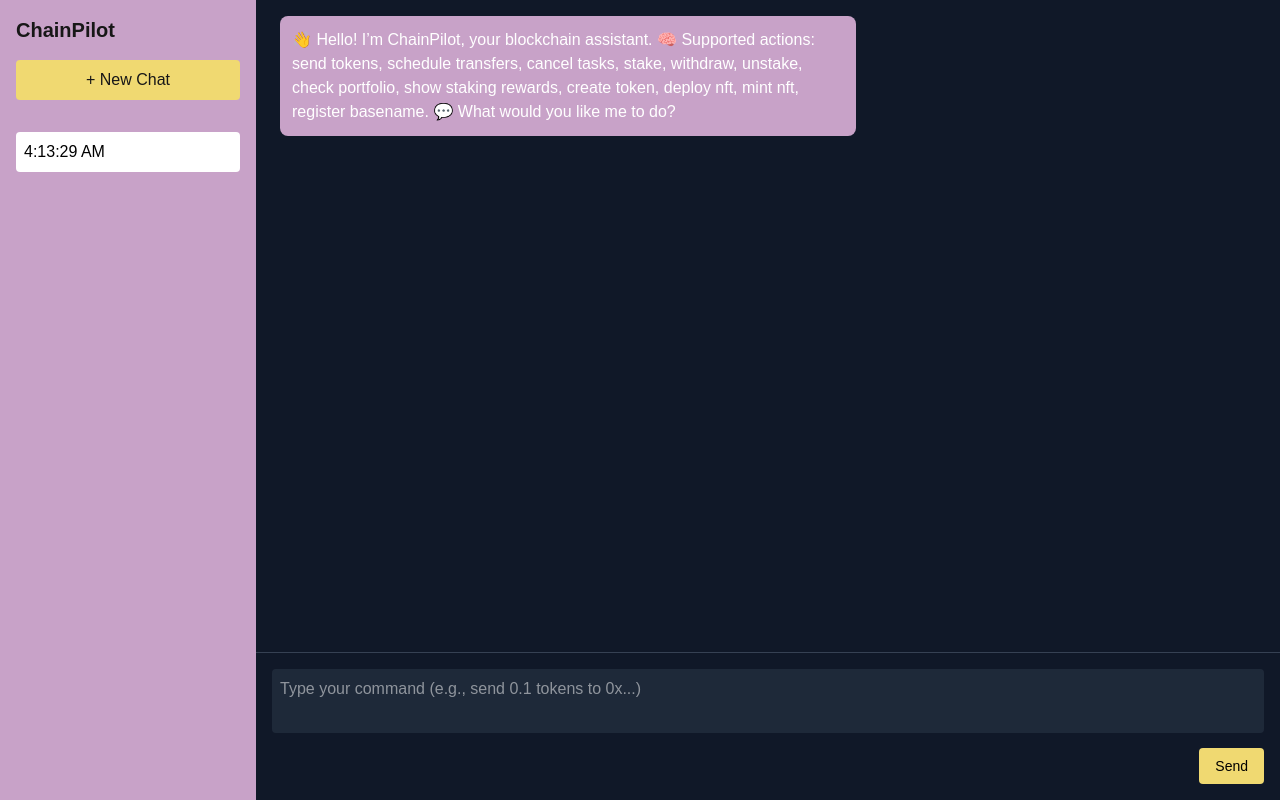
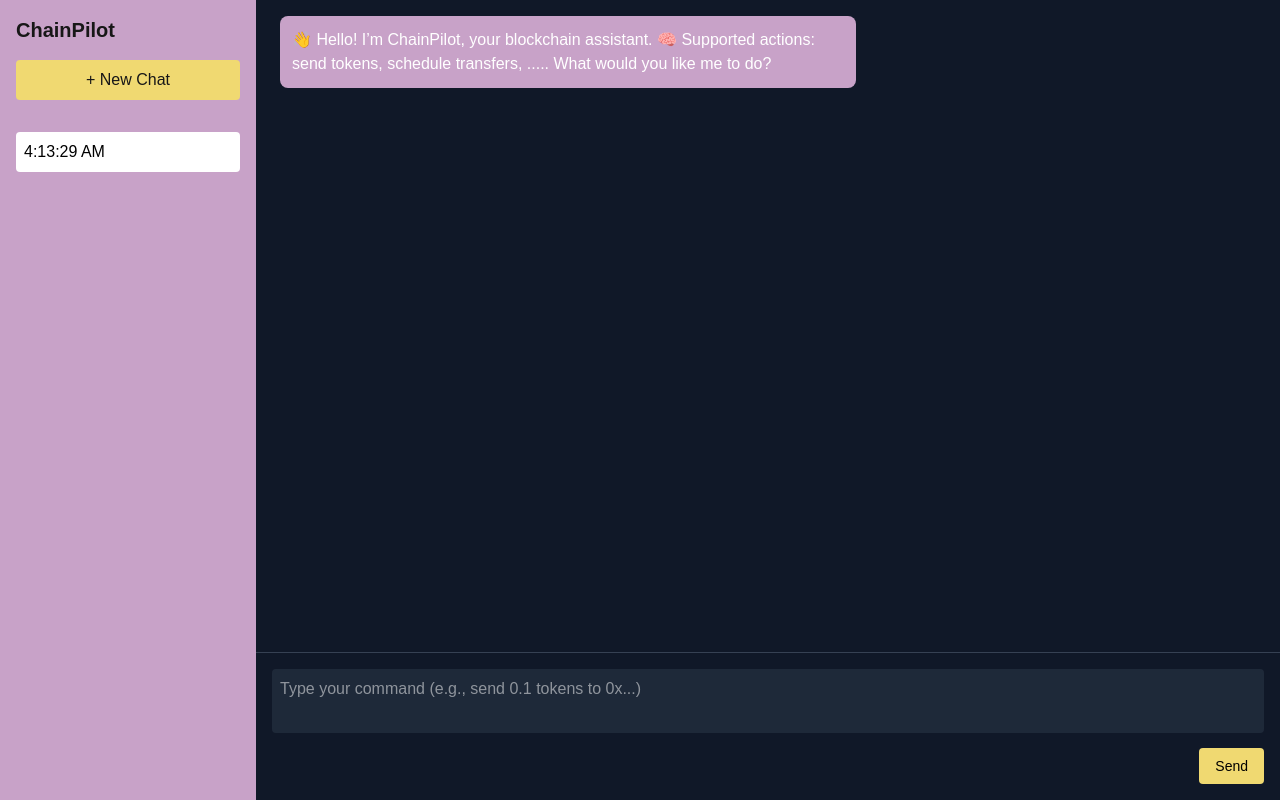
Before and after one commit to Goketech/chain-pilot, a Next.js app: page / in a window 1280 px wide. Built offline with nearby package versions, Linux system fonts and the light colour scheme.

Commit message:
render access remote

```diff
--- a/src/app/page.tsx
+++ b/src/app/page.tsx
@@ -18,10 +18,7 @@ export default function Home() {
     setConversationMessages({
       [initialChatTime]: [{
         role: 'assistant',
-        content: "👋 Hello! I’m ChainPilot, your blockchain assistant.\n"
-               + "🧠 Supported actions: send tokens, schedule transfers, cancel tasks, stake, withdraw, unstake, "
-               + "check portfolio, show staking rewards, create token, deploy nft, mint nft, register basename.\n"
-               + "💬 What would you like me to do?"
+        content: "👋 Hello! I’m ChainPilot, your blockchain assistant. 🧠 Supported actions: send tokens, schedule transfers, ..... What would you like me to do?"
       }],
     });
   }, []); // Run only once on mount
@@ -34,10 +31,7 @@ export default function Home() {
       ...prev,
       [newChatTime]: [{
         role: 'assistant',
-        content: "👋 Hello! I’m ChainPilot, your blockchain assistant.\n"
-               + "🧠 Supported actions: send tokens, schedule transfers, cancel tasks, stake, withdraw, unstake, "
-               + "check portfolio, show staking rewards, create token, deploy nft, mint nft, register basename.\n"
-               + "💬 What would you like me to do?"
+        content: "👋 Hello! I’m ChainPilot, your blockchain assistant. 🧠 Supported actions: send tokens, schedule transfers, ..... What would you like me to do?"
       }],
     }));
   };
```
